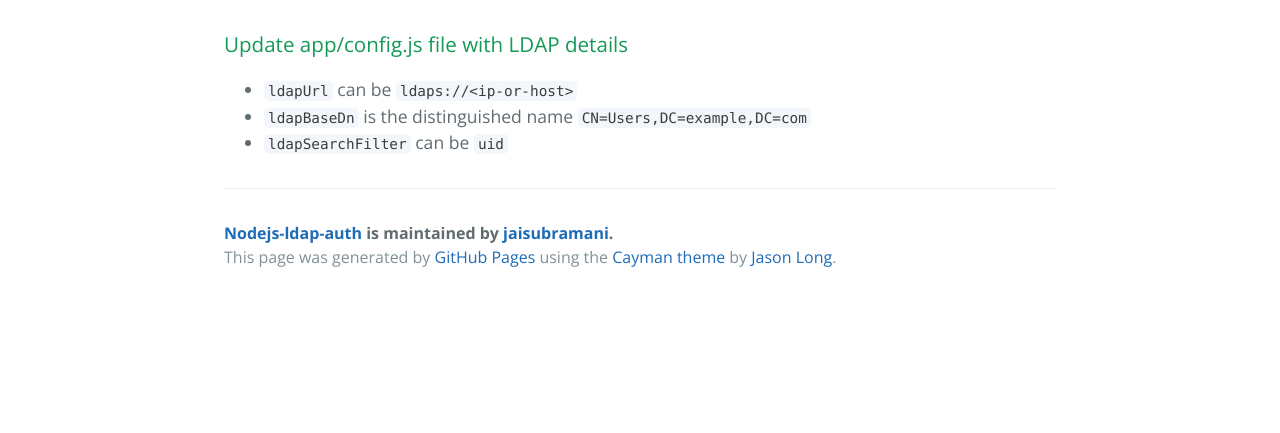
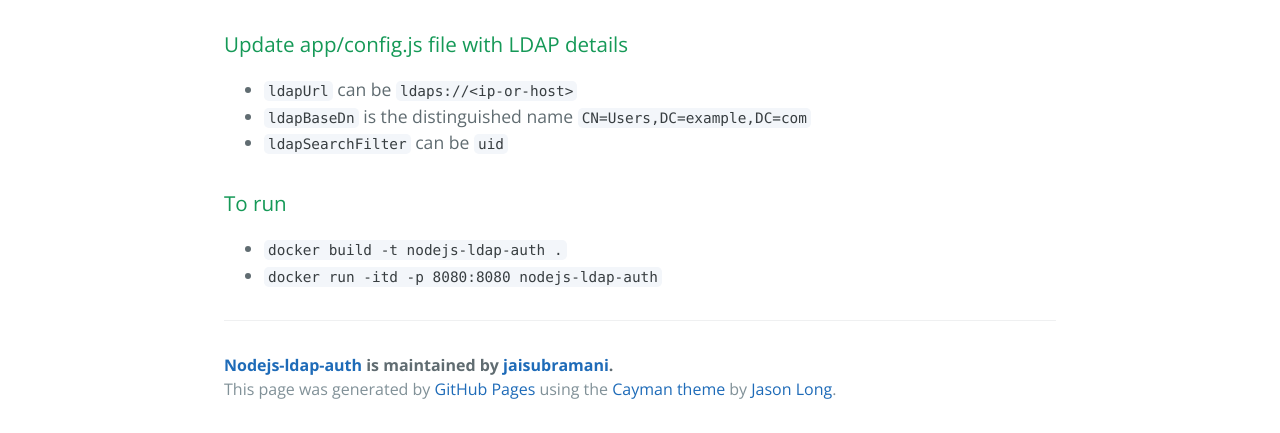
Before and after one commit to jaisubramani/nodejs-ldap-auth, a plain HTML site: page index.html in a window 1280 px wide. Shown: the part 514-947 px from the top of the page. Before the commit the page ends 815 px from the top, so only its background shows below. Drawn offline with nearby package versions, Linux system fonts and the light colour scheme.

Commit message:
Create gh-pages branch via GitHub

```diff
--- a/index.html
+++ b/index.html
@@ -39,6 +39,14 @@
 </li>
 </ul>
 
+<h3>
+<a id="to-run" class="anchor" href="#to-run" aria-hidden="true"><span aria-hidden="true" class="octicon octicon-link"></span></a>To run</h3>
+
+<ul>
+<li><code>docker build -t nodejs-ldap-auth .</code></li>
+<li><code>docker run -itd -p 8080:8080 nodejs-ldap-auth</code></li>
+</ul>
+
       <footer class="site-footer">
         <span class="site-footer-owner"><a href="https://github.com/jaisubramani/nodejs-ldap-auth">Nodejs-ldap-auth</a> is maintained by <a href="https://github.com/jaisubramani">jaisubramani</a>.</span>
 
--- a/params.json
+++ b/params.json
@@ -1,6 +1,6 @@
 {
   "name": "Nodejs-ldap-auth",
   "tagline": "Simple Angular SPA with LDAP Auth integration",
-  "body": "# nodejs-ldap-auth\r\n\r\nSimple Angular SPA with LDAP Auth integration\r\n\r\n### Update app/config.js file with LDAP details\r\n\r\n+ `ldapUrl` can be `ldaps://<ip-or-host>`\r\n+ `ldapBaseDn` is the distinguished name `CN=Users,DC=example,DC=com`\r\n+ `ldapSearchFilter` can be `uid`\r\n",
+  "body": "# nodejs-ldap-auth\r\n\r\nSimple Angular SPA with LDAP Auth integration\r\n\r\n### Update app/config.js file with LDAP details\r\n\r\n+ `ldapUrl` can be `ldaps://<ip-or-host>`\r\n+ `ldapBaseDn` is the distinguished name `CN=Users,DC=example,DC=com`\r\n+ `ldapSearchFilter` can be `uid`\r\n\r\n### To run\r\n\r\n+ `docker build -t nodejs-ldap-auth .`\r\n+ `docker run -itd -p 8080:8080 nodejs-ldap-auth`\r\n",
   "note": "Don't delete this file! It's used internally to help with page regeneration."
 }
```
